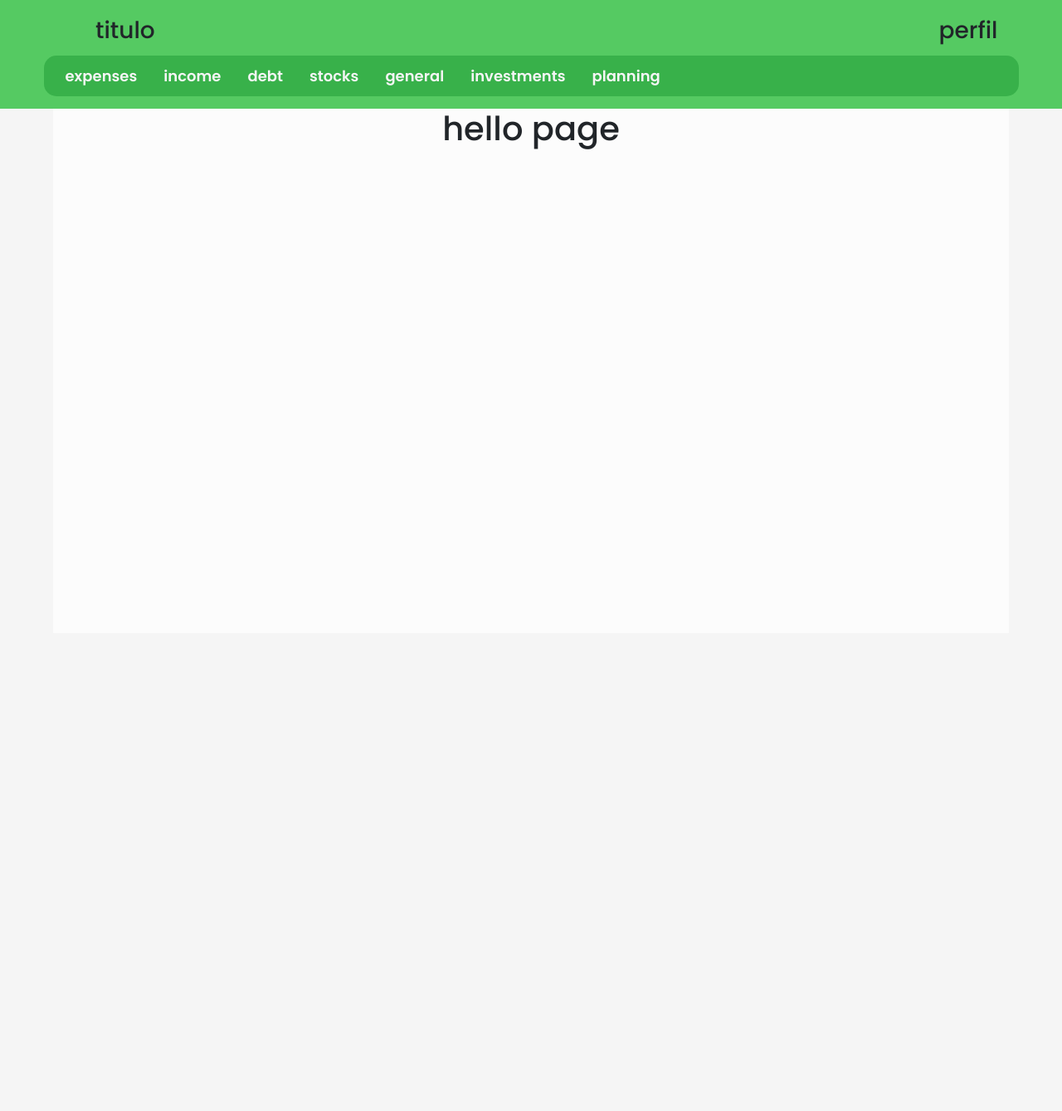
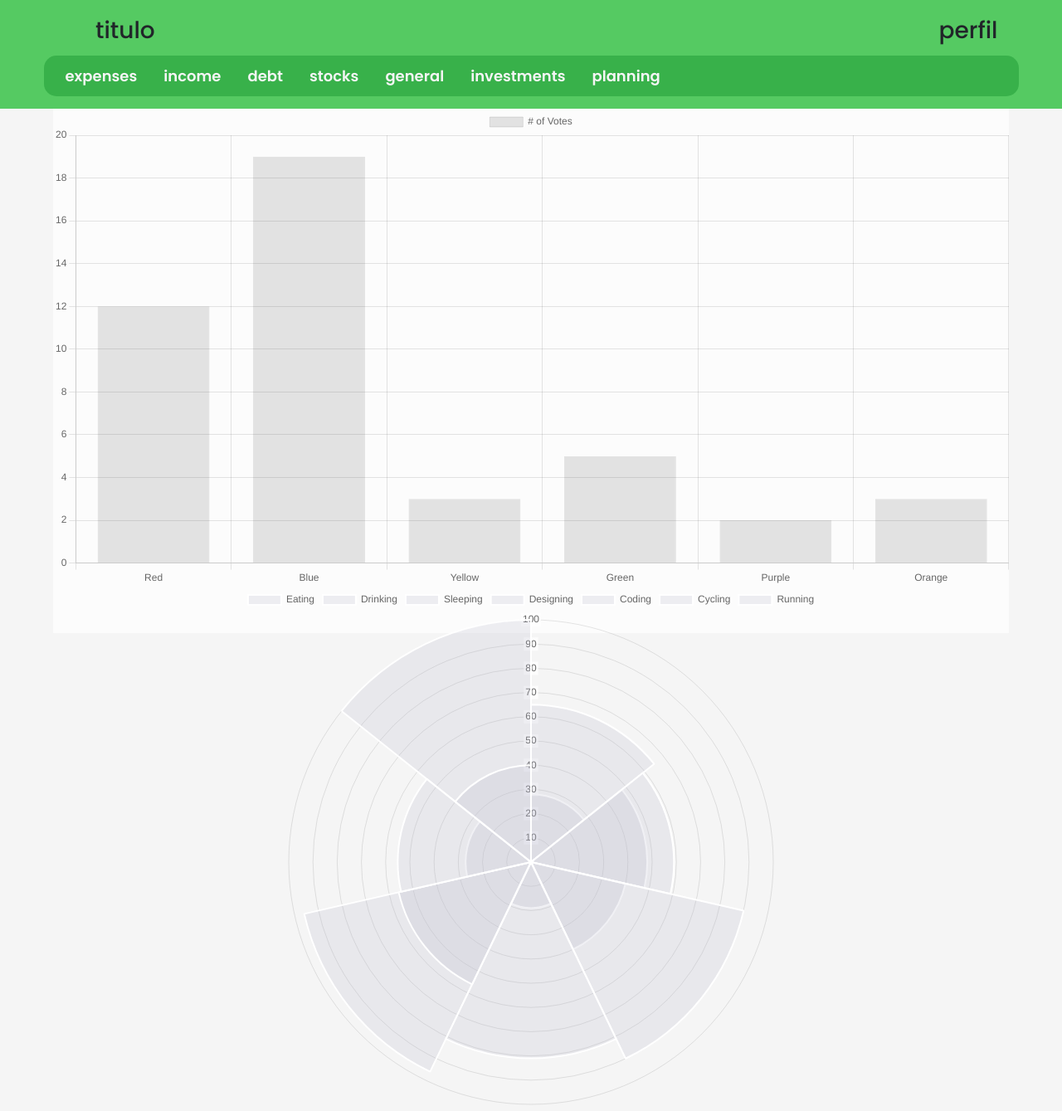
Before and after one commit to leowitcroz/Finance, a Vue app: page / in a window 1280 px wide. Shown: the whole page at 83% size. Before the commit the page ends 800 px from the top, so only its background shows below. Built offline with nearby package versions, Linux system fonts and the light colour scheme.

Commit message:
bo serissimo com esse grafico pelo amor cada ideia

```diff
--- a/package.json
+++ b/package.json
@@ -7,9 +7,12 @@
     "build": "vue-cli-service build"
   },
   "dependencies": {
+    "apexcharts": "^3.49.2",
     "bootstrap": "^5.3.3",
     "bootstrap-vue": "^2.23.1",
+    "chart.js": "^4.4.3",
     "vue": "^3.2.13",
+    "vue-chartjs": "^5.3.1",
     "vue-router": "^4.0.3",
     "vuex": "^4.0.0"
   },
--- a/public/index.html
+++ b/public/index.html
@@ -18,6 +18,7 @@
   </noscript>
   <div id="app"></div>
   <!-- built files will be auto injected -->
+  <script src="https://cdn.jsdelivr.net/npm/chart.js"></script>
 </body>
 
 <style>
--- a/src/views/HomeView.vue
+++ b/src/views/HomeView.vue
@@ -1,9 +1,77 @@
 <template>
-  <div class="home">
-    <h1>hello page</h1>
-  </div>
+ <Bar :data="data1" :options="options1" />
+ <PolarArea width="300px" :data="data2" :options="options2" />
 </template>
 
 <script lang="ts" setup>
+import {
+  Chart as ChartJS,
+  Title,
+  Tooltip,
+  Legend,
+  BarElement,
+  CategoryScale,
+  RadialLinearScale,
+  ArcElement,
+  LinearScale
+} from "chart.js";
+import { Bar, PolarArea } from "vue-chartjs";
+import { ref } from "vue";
+
+ChartJS.register(ArcElement, CategoryScale, LinearScale, BarElement, Title, Tooltip, Legend, RadialLinearScale);
+
+const data1 = ref({
+  labels: ["Red", "Blue", "Yellow", "Green", "Purple", "Orange"],
+  datasets: [{
+    label: "# of Votes",
+    data: [12, 19, 3, 5, 2, 3],
+    borderWidth: 1
+  }]
+});
+
+const options1 = ref({
+  scales: {
+    y: {
+      beginAtZero: true
+    }
+  }
+});
+
+const data2 = ref({
+  labels: [
+    "Eating",
+    "Drinking",
+    "Sleeping",
+    "Designing",
+    "Coding",
+    "Cycling",
+    "Running"
+  ],
+  datasets: [
+    {
+      label: "My First dataset",
+      backgroundColor: "rgba(179,181,198,0.2)",
+      pointBackgroundColor: "rgba(179,181,198,1)",
+      pointBorderColor: "#fff",
+      pointHoverBackgroundColor: "#fff",
+      pointHoverBorderColor: "rgba(179,181,198,1)",
+      data: [65, 59, 90, 81, 56, 55, 40]
+    },
+    {
+      label: "My Second dataset",
+      backgroundColor: "rgba(179,181,198,0.2)",
+      pointBackgroundColor: "rgba(179,181,198,1)",
+      pointBorderColor: "#fff",
+      pointHoverBackgroundColor: "#fff",
+      pointHoverBorderColor: "rgba(179,181,198,1)",
+      data: [28, 48, 40, 19, 96, 27, 100]
+    }
+  ]
+});
+
+const options2 = ref({
+  responsive: true,
+  maintainAspectRatio: false
+});
 
 </script>
```
Also changed, not shown: 1 other file (tests, documents, lock files or other folders).
